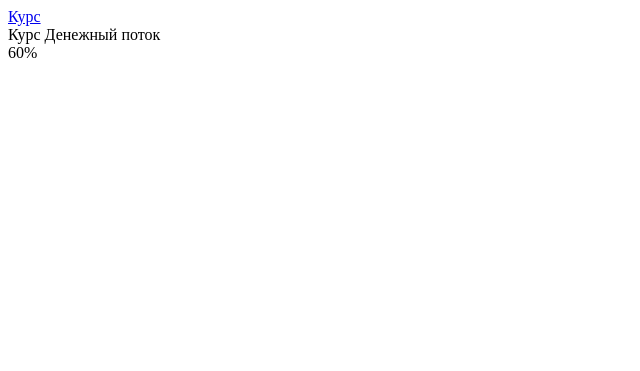
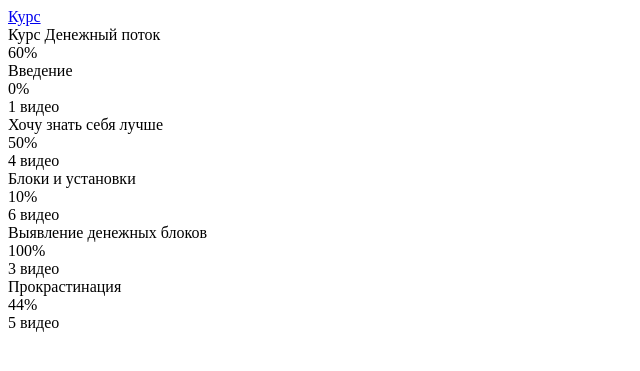
Before and after one commit to MRainbowM/courses, a Django app: page /course/ in a window 1280 px wide. Shown: the top 371 px of the page, without its empty margins (0-640 px from the left). Run offline with Django 4.2, Linux system fonts and the light colour scheme; parts of the project's set-up code (start-up, migrations or seed data) failed here and were passed over; some libraries are stand-ins or nearby versions.

Commit message:
course styles

```diff
--- a/backend/templates/components/base.html
+++ b/backend/templates/components/base.html
@@ -16,8 +16,9 @@
             <a href="/course">Курс</a>
         </div>
     </header>
-
-    {% block content %}{% endblock %}
+    <div class="content">
+        {% block content %}{% endblock %}
+    </div>
 
     <script src="{% static 'public/main.js' %}"></script>
 </body>
--- a/backend/templates/course.html
+++ b/backend/templates/course.html
@@ -7,7 +7,6 @@
 
 {% block content %}
 
-<div class="content">
 <div class="course_header">
     <div class="course_header__description">
         <div class="course_header__description__text">
@@ -16,15 +15,86 @@
         </div>
 
     </div>
-        <div class="course_header__progress">
+    <div class="progress">
         <span>60%</span>
-            <div class="course_header__progress__wrapper">
-                <div class="course_header__progress__line"></div>
-                <div class="course_header__progress__value"></div>
-            </div>
+        <div class="progress__wrapper">
+            <div class="progress__wrapper__line"></div>
+            <div class="progress__wrapper__value" style="transform: translateX(-40%)"></div>
         </div>
     </div>
 </div>
 
+<div class="course_chapters">
+    <div class="course_chapters__card">
+        <div class="course_chapters__card__title">Введение</div>
+        <div class="progress">
+            <span>0%</span>
+            <div class="course_chapters__card__content">
+                <span>1 видео</span>
+            </div>
+            <div class="progress__wrapper">
+                <div class="progress__wrapper__line"></div>
+                <div class="progress__wrapper__value" style="transform: translateX(-100%)"></div>
+            </div>
+        </div>
+    </div>
+
+    <div class="course_chapters__card">
+        <div class="course_chapters__card__title">Хочу знать себя лучше</div>
+        <div class="progress">
+            <span>50%</span>
+            <div class="course_chapters__card__content">
+                <span>4 видео</span>
+            </div>
+            <div class="progress__wrapper">
+                <div class="progress__wrapper__line"></div>
+                <div class="progress__wrapper__value" style="transform: translateX(-50%)"></div>
+            </div>
+        </div>
+    </div>
+
+    <div class="course_chapters__card">
+        <div class="course_chapters__card__title">Блоки и установки</div>
+        <div class="progress">
+            <span>10%</span>
+            <div class="course_chapters__card__content">
+                <span>6 видео</span>
+            </div>
+            <div class="progress__wrapper">
+                <div class="progress__wrapper__line"></div>
+                <div class="progress__wrapper__value" style="transform: translateX(-90%)"></div>
+            </div>
+        </div>
+    </div>
+
+    <div class="course_chapters__card">
+        <div class="course_chapters__card__title">Выявление денежных блоков</div>
+        <div class="progress">
+            <span>100%</span>
+            <div class="course_chapters__card__content">
+                <span>3 видео</span>
+            </div>
+            <div class="progress__wrapper">
+                <div class="progress__wrapper__line"></div>
+                <div class="progress__wrapper__value" style="transform: translateX(-0%)"></div>
+            </div>
+        </div>
+    </div>
+
+    <div class="course_chapters__card">
+        <div class="course_chapters__card__title">Прокрастинация</div>
+        <div class="progress">
+            <span>44%</span>
+            <div class="course_chapters__card__content">
+                <span>5 видео</span>
+            </div>
+            <div class="progress__wrapper">
+                <div class="progress__wrapper__line"></div>
+                <div class="progress__wrapper__value" style="transform: translateX(-55%)"></div>
+            </div>
+        </div>
+    </div>
+
+</div>
 
 {% endblock %}
--- a/frontend/src/index.sass
+++ b/frontend/src/index.sass
@@ -8,4 +8,4 @@
 @import sass/header
 @import sass/content
 
-@import sass/course
+@import sass/course/_index
--- a/frontend/src/sass/_vars.sass
+++ b/frontend/src/sass/_vars.sass
@@ -1,6 +1,6 @@
 // colors
 $gray: #ededed
-
+$gray-light: #aeaeab30
 $white: white
 $purple: #7f00ff26
 $purple-dark: #7f00ffa6
--- a/frontend/src/sass/course.sass
+++ /dev/null
@@ -1 +0,0 @@
-@import course/course_header
--- /dev/null
+++ b/frontend/src/sass/course/_index.sass
@@ -0,0 +1,3 @@
+@import course_header
+@import course_chapters
+@import progress
```
Also changed, not shown: frontend/src/sass/course/course_chapters.sass (added, +21 -0 lines), frontend/src/sass/course/course_header.sass (+0 -30 lines), frontend/src/sass/course/progress.sass (added, +28 -0 lines). Lines whose indentation alone changed are shown as unchanged.
